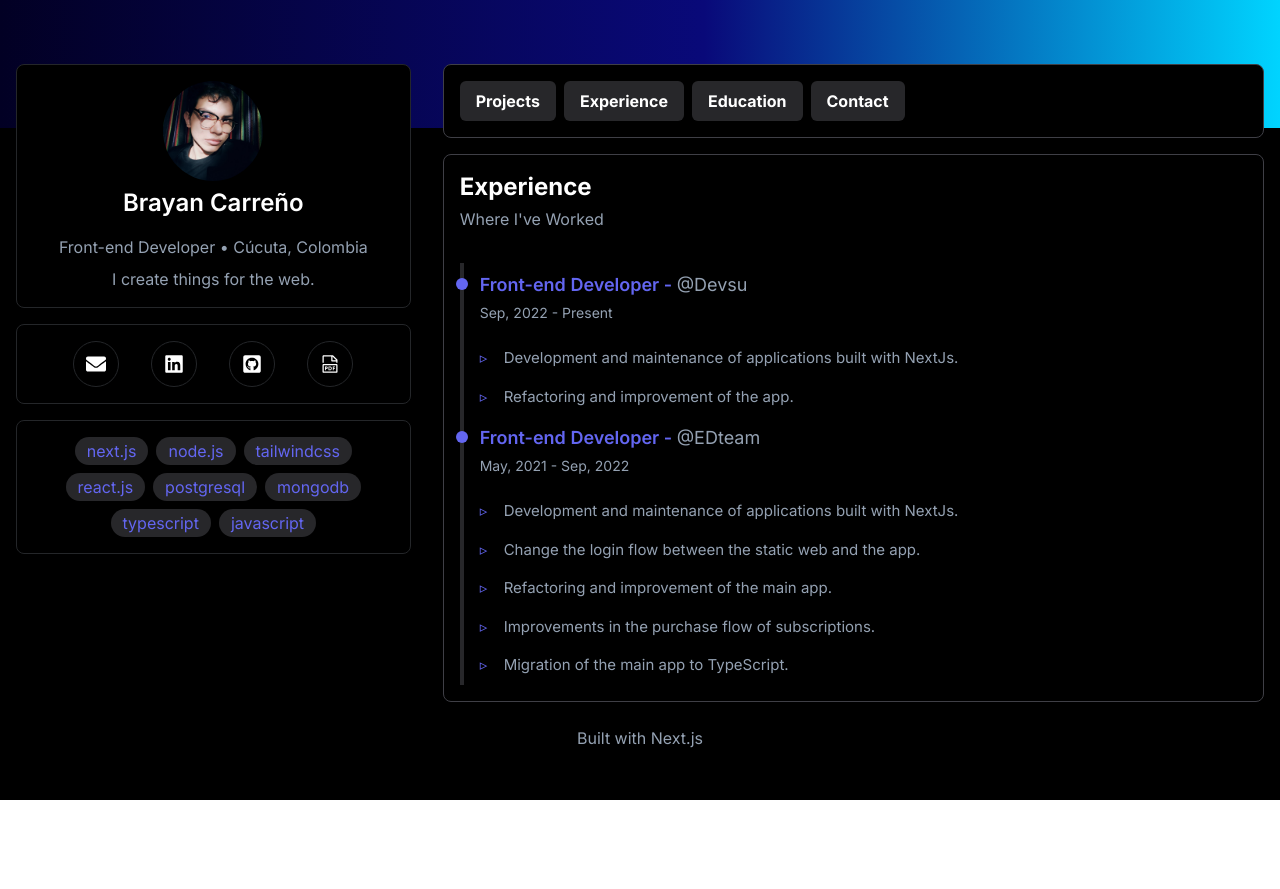
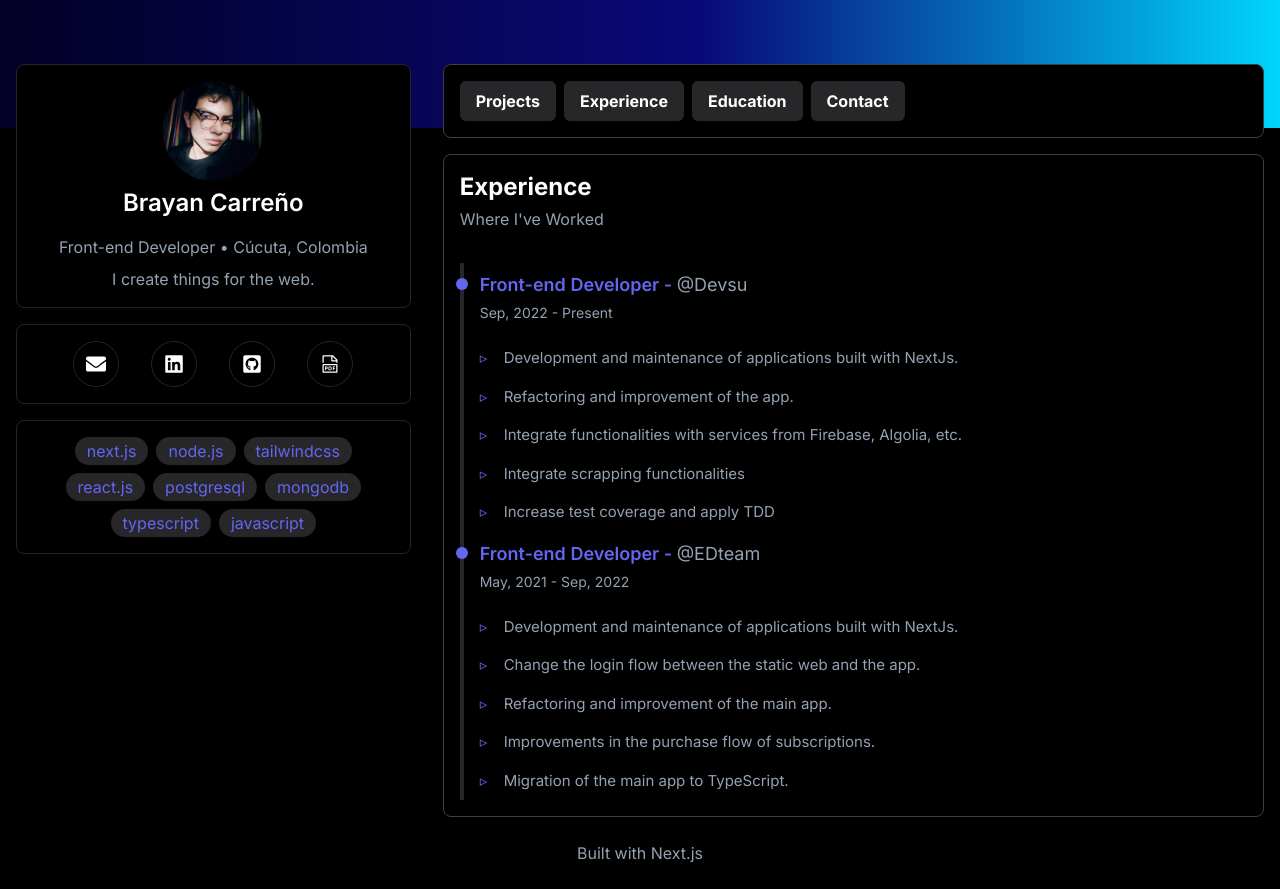
Before and after one commit to andrescptrc/old-portfolio, a Next.js app: page / in a window 1280 px wide. Both pictures are taken after a click on the tab "Experience". Before the commit the page ends 800 px from the top, so only its background shows below. Built offline with nearby package versions, Linux system fonts and the light colour scheme.

Commit message:
chore: update experiencie

```diff
--- a/src/components/experience/ExperiencePanel.tsx
+++ b/src/components/experience/ExperiencePanel.tsx
@@ -25,6 +25,16 @@ const ExperiencePanel = () => {
               </li>
               <li className='before:content-["▹"] before:text-indigo-500 before:absolute before:left-0 before:top-0 pl-6 relative'>
                 Refactoring and improvement of the app.
+              </li>
+              <li className='before:content-["▹"] before:text-indigo-500 before:absolute before:left-0 before:top-0 pl-6 relative'>
+                Integrate functionalities with services from Firebase, Algolia,
+                etc.
+              </li>
+              <li className='before:content-["▹"] before:text-indigo-500 before:absolute before:left-0 before:top-0 pl-6 relative'>
+                Integrate scrapping functionalities
+              </li>
+              <li className='before:content-["▹"] before:text-indigo-500 before:absolute before:left-0 before:top-0 pl-6 relative'>
+                Increase test coverage and apply TDD
               </li>
             </ul>
           </div>
```
